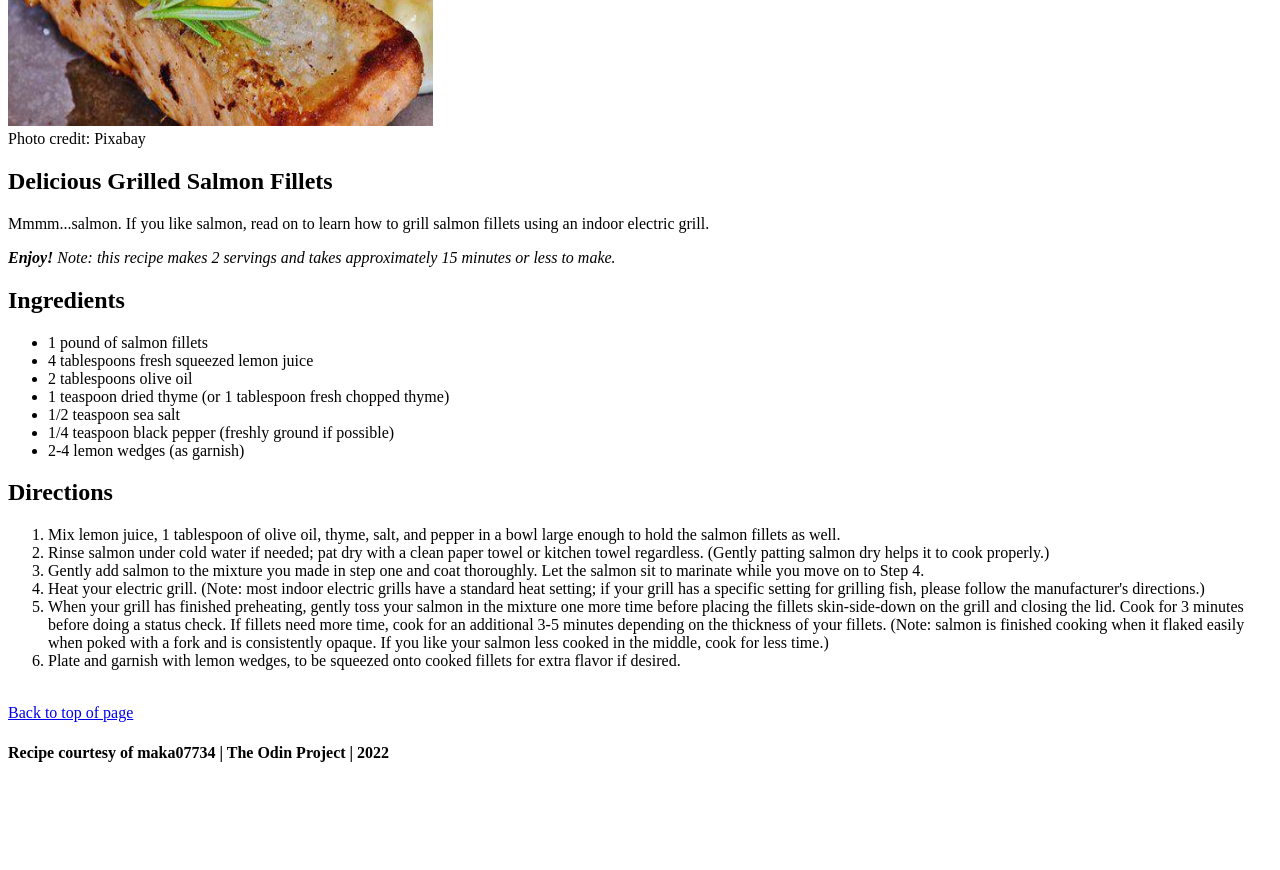
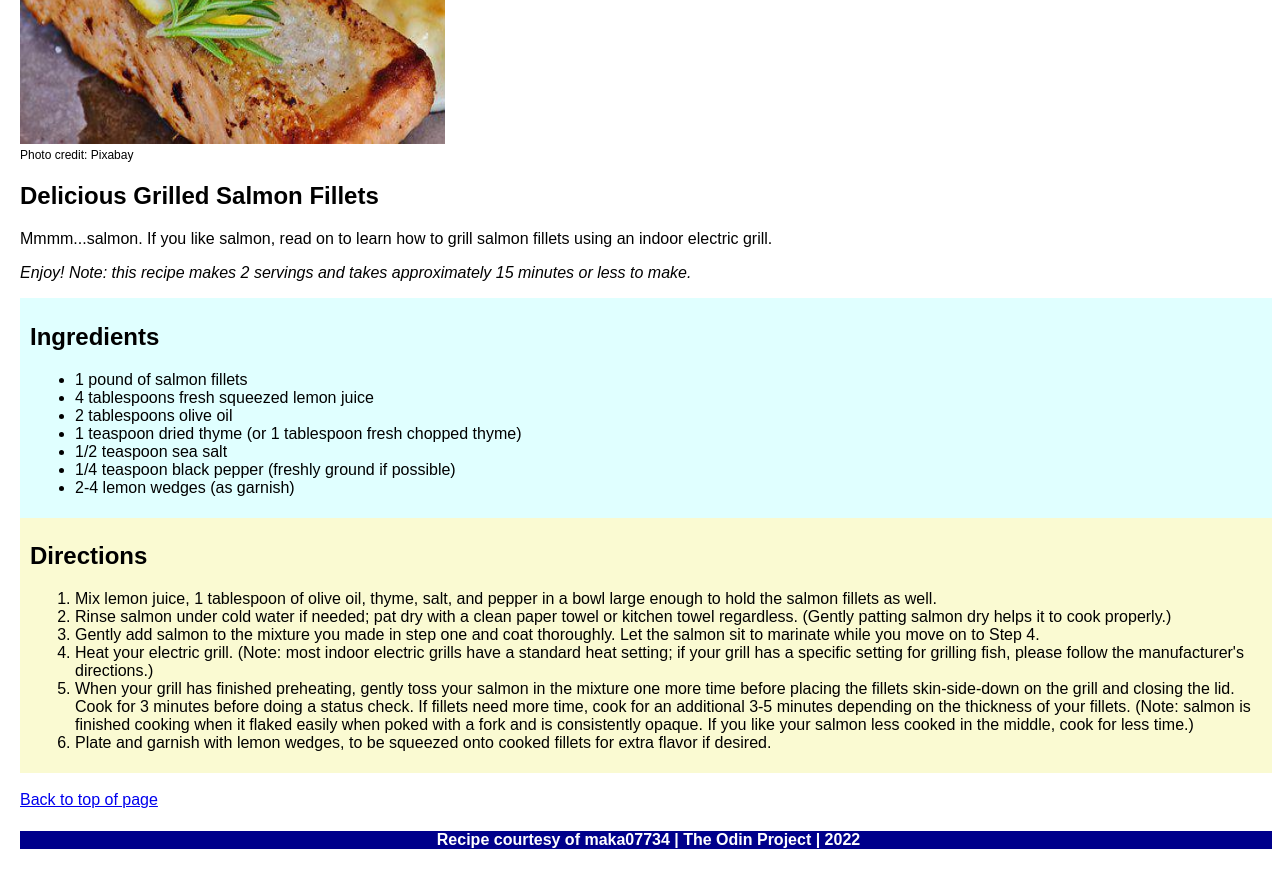
Before and after one commit to maka07734/odin-recipes, a plain HTML site: page recipes/salmon-grilled.html in a window 1280 px wide. Shown: the part 380-1250 px from the top of the page. Before the commit the page ends 1163 px from the top, so only its background shows below. Drawn offline with Linux system fonts and the light colour scheme.

Commit message:
Edit (salmon-grilled.html): edited HTML to incorporate style changes
--set margin-left to 5px to let the site breathe a little
--set photo credits <figcaption> font size to 12px
--set font-family to Arial with sans-serif as a backup
--created div and set page-info to a dark blue background, white text color, text-align center
--created div and set background color of ingredients to lightcyan; set padding to 5px
--created div and set background color of directions lightgoldenyellow; set padding to 5px

```diff
--- a/recipes/salmon-grilled.html
+++ b/recipes/salmon-grilled.html
@@ -3,6 +3,7 @@
   <head>
     <meta charset="utf-8">
     <title>Odin Recipes | Grilled Salmon</title>
+    <link rel="stylesheet" href="../style.css">
   </head>
 
   <body>
@@ -19,9 +20,10 @@
         <figcaption>Photo credit: Pixabay</figcaption>
           <h2>Delicious Grilled Salmon Fillets</h2>
             <p>Mmmm...salmon. If you like salmon, read on to learn how to grill salmon fillets using an indoor electric grill.</p>
-            <p><em><strong>Enjoy!</strong> Note: this recipe makes 2 servings and takes approximately 15 minutes or less to make.</em></p>
+            <p class="italics">Enjoy! Note: this recipe makes 2 servings and takes approximately 15 minutes or less to make.</em></p>
 
-          <h2>Ingredients</h2>
+          <div class="ingredients">
+            <h2>Ingredients</h2>
             <ul>
               <li>1 pound of salmon fillets</li>
               <li>4 tablespoons fresh squeezed lemon juice</li>
@@ -31,8 +33,9 @@
               <li>1/4 teaspoon black pepper (freshly ground if possible)</li>
               <li>2-4 lemon wedges (as garnish)</li>
             </ul>
-
-          <h2>Directions</h2>
+          </div>
+          <div class="directions">
+            <h2>Directions</h2>
             <ol>
               <li>Mix lemon juice, 1 tablespoon of olive oil, thyme, salt, and pepper in a bowl large enough to hold the salmon fillets as well.</li>
               <li>Rinse salmon under cold water if needed; pat dry with a clean paper towel or kitchen towel regardless. (Gently patting salmon dry helps it to cook properly.)</li>
@@ -41,11 +44,15 @@
               <li>When your grill has finished preheating, gently toss your salmon in the mixture one more time before placing the fillets skin-side-down on the grill and closing the lid. Cook for 3 minutes before doing a status check. If fillets need more time, cook for an additional 3-5 minutes depending on the thickness of your fillets. (Note: salmon is finished cooking when it flaked easily when poked with a fork and is consistently opaque. If you like your salmon less cooked in the middle, cook for less time.)</li>
               <li>Plate and garnish with lemon wedges, to be squeezed onto cooked fillets for extra flavor if desired.</li>
             </ol>
+          </div>
     </main>
     <br>
+
     <footer>
       <a href="#top">Back to top of page</a>
-      <h4>Recipe courtesy of maka07734 | The Odin Project | 2022</h4>
+      <div class="page-info">
+        <h4>Recipe courtesy of maka07734 | The Odin Project | 2022</h4>
+      </div>
     </footer>
   </body>
 
```
